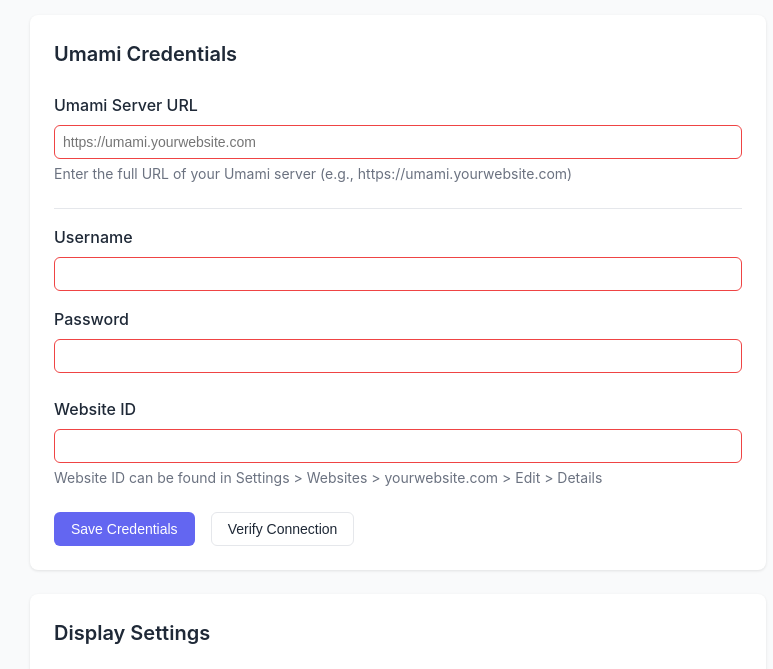
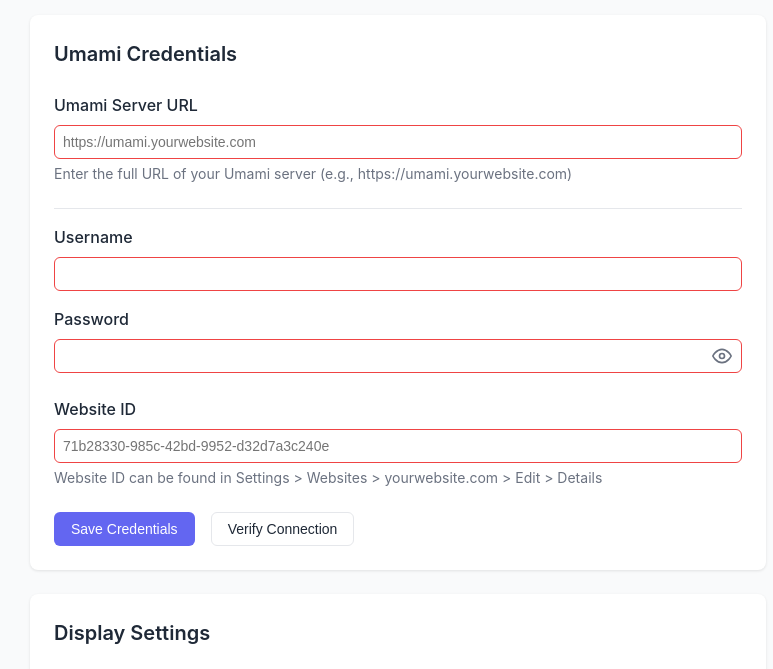
Before and after one commit to 0xjessel/umami-chrome-extension, a website built with webpack: page options/options.html in a window 1280 px wide. Shown: the part 94-763 px from the top of the page, without its empty margins (242-1015 px from the left). Built offline with nearby package versions, Linux system fonts and the light colour scheme; some packages are replaced by stand-ins of ours; no server answers.

Commit message:
Update Website ID placeholder with new UUID format
Changed the placeholder text for Website ID input to display a different randomized UUID example

```diff
--- a/options/options.css
+++ b/options/options.css
@@ -153,6 +153,39 @@
 .radio input,
 .checkbox input {
   margin-right: 0.5rem;
+}
+
+/* Password visibility toggle */
+.password-container {
+  position: relative;
+  display: flex;
+  align-items: center;
+}
+
+.password-container input {
+  flex: 1;
+}
+
+.toggle-password {
+  position: absolute;
+  right: 10px;
+  background: none;
+  border: none;
+  cursor: pointer;
+  padding: 0;
+  color: var(--text-light);
+  display: flex;
+  align-items: center;
+  justify-content: center;
+}
+
+.toggle-password:hover {
+  color: var(--primary);
+}
+
+.toggle-password svg {
+  width: 20px;
+  height: 20px;
 }
 
 /* Buttons */
--- a/options/options.html
+++ b/options/options.html
@@ -57,13 +57,21 @@
             </div>
             <div class="form-group">
               <label for="password">Password</label>
-              <input type="password" id="password" name="password" required>
+              <div class="password-container">
+                <input type="password" id="password" name="password" required>
+                <button type="button" id="togglePassword" class="toggle-password" aria-label="Toggle password visibility">
+                  <svg xmlns="http://www.w3.org/2000/svg" width="20" height="20" viewBox="0 0 24 24" fill="none" stroke="currentColor" stroke-width="2" stroke-linecap="round" stroke-linejoin="round">
+                    <path d="M1 12s4-8 11-8 11 8 11 8-4 8-11 8-11-8-11-8z"></path>
+                    <circle cx="12" cy="12" r="3"></circle>
+                  </svg>
+                </button>
+              </div>
             </div>
           </div>
 
           <div class="form-group">
             <label for="websiteId">Website ID</label>
-            <input type="text" id="websiteId" name="websiteId" required>
+            <input type="text" id="websiteId" name="websiteId" required placeholder="71b28330-985c-42bd-9952-d32d7a3c240e">
             <div class="help-text">Website ID can be found in Settings > Websites > yourwebsite.com > Edit > Details</div>
           </div>
 
--- a/options/options.js
+++ b/options/options.js
@@ -12,8 +12,35 @@
   selfHostedAuth: document.getElementById('selfHostedAuth'),
   baseUrl: document.getElementById('baseUrl'),
   urlHelp: document.getElementById('urlHelp'),
-  urlValidation: document.getElementById('urlValidation')
+  urlValidation: document.getElementById('urlValidation'),
+  password: document.getElementById('password'),
+  togglePassword: document.getElementById('togglePassword')
 };
+
+// Toggle password visibility
+if (elements.togglePassword) {
+  elements.togglePassword.addEventListener('click', () => {
+    // Toggle the type attribute of the password input
+    const type = elements.password.getAttribute('type') === 'password' ? 'text' : 'password';
+    elements.password.setAttribute('type', type);
+
+    // Toggle the eye icon
+    const eyeIcon = elements.togglePassword.querySelector('svg');
+    if (type === 'password') {
+      // Show the "eye" icon (password is hidden)
+      eyeIcon.innerHTML = `
+        <path d="M1 12s4-8 11-8 11 8 11 8-4 8-11 8-11-8-11-8z"></path>
+        <circle cx="12" cy="12" r="3"></circle>
+      `;
+    } else {
+      // Show the "eye-off" icon (password is visible)
+      eyeIcon.innerHTML = `
+        <path d="M17.94 17.94A10.07 10.07 0 0 1 12 20c-7 0-11-8-11-8a18.45 18.45 0 0 1 5.06-5.94M9.9 4.24A9.12 9.12 0 0 1 12 4c7 0 11 8 11 8a18.5 18.5 0 0 1-2.16 3.19m-6.72-1.07a3 3 0 1 1-4.24-4.24"></path>
+        <line x1="1" y1="1" x2="23" y2="23"></line>
+      `;
+    }
+  });
+}
 
 /**
  * Show status message
```
